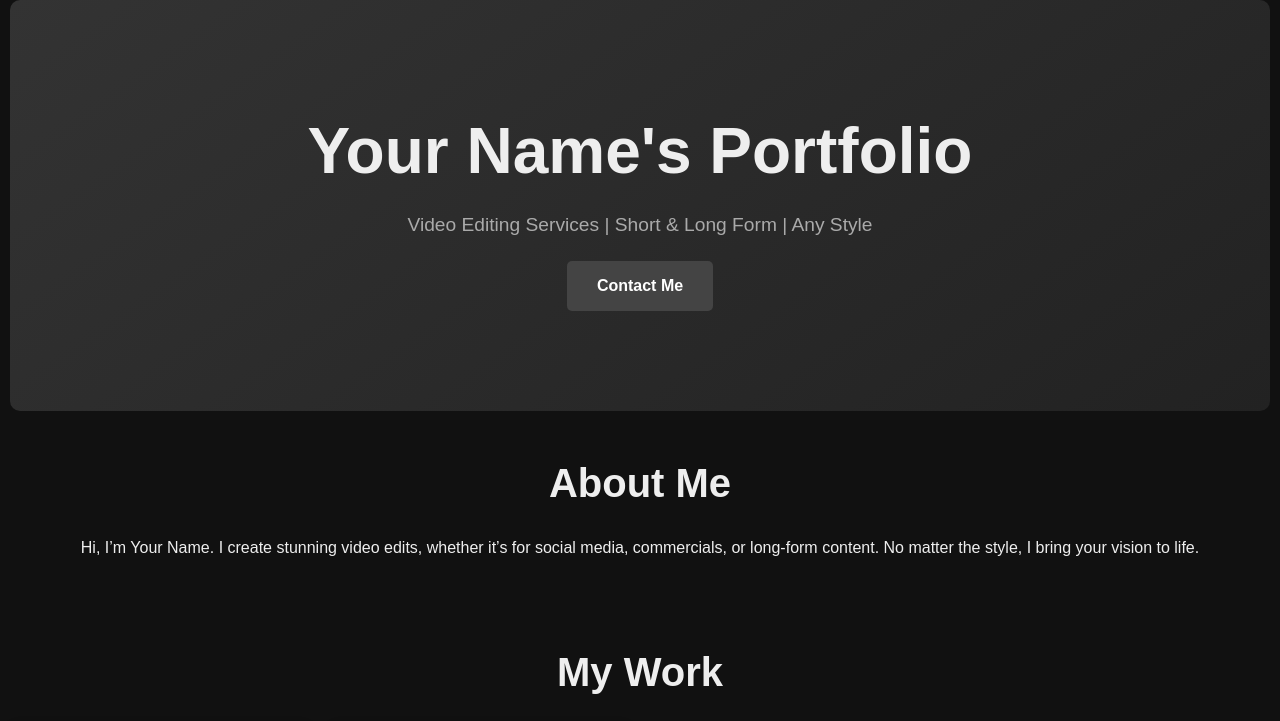
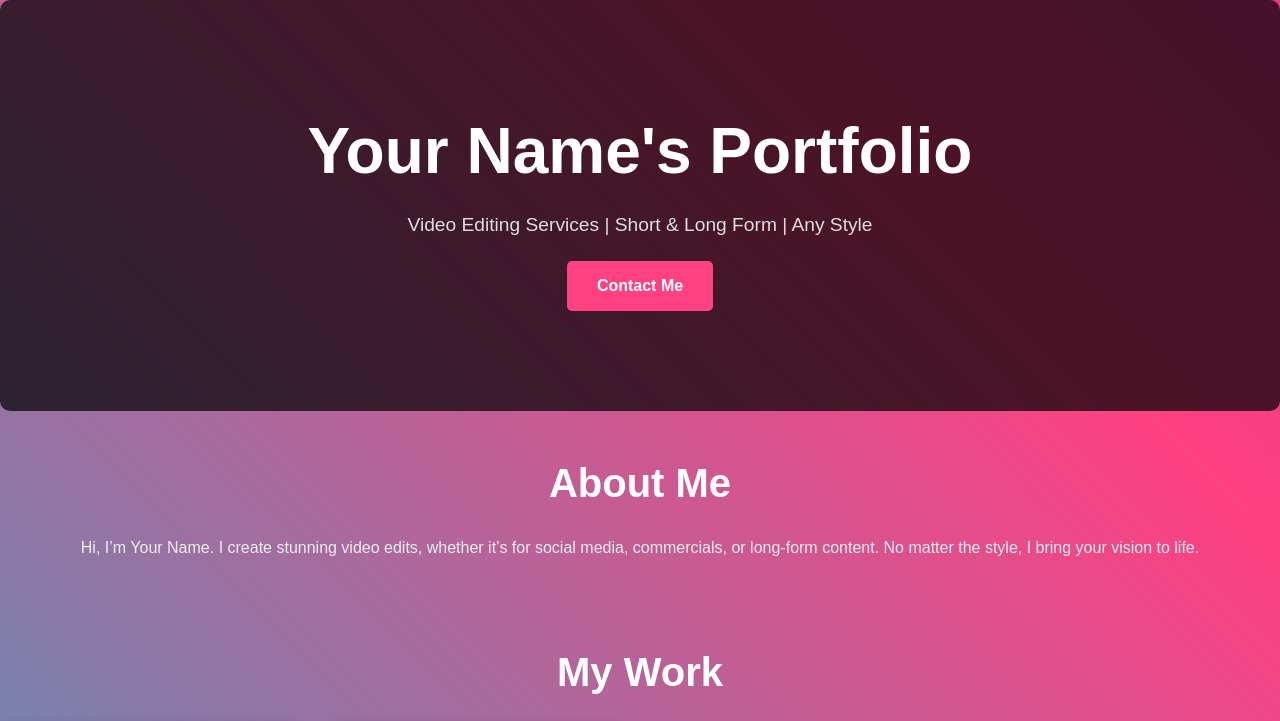
Before and after one commit to hamzawlh99/video-portfolio, a plain HTML site: page index.html in a window 1280 px wide. Shown: the top 721 px of the page. Drawn offline with Linux system fonts and the light colour scheme; grey boxes are pictures that could not be loaded.

Commit message:
Added dynamic background with mouse interaction and vibrant colors

```diff
--- a/index.html
+++ b/index.html
@@ -47,6 +47,20 @@
 
   <!-- JavaScript for Interactivity -->
   <script>
+    // Mouse movement interaction
+    const body = document.querySelector('body');
+
+    document.addEventListener('mousemove', (event) => {
+      const mouseX = event.clientX / window.innerWidth;
+      const mouseY = event.clientY / window.innerHeight;
+
+      const r = Math.round(mouseX * 255);
+      const g = Math.round(mouseY * 255);
+      const b = Math.round((1 - mouseX) * 255);
+
+      body.style.background = `rgb(${r}, ${g}, ${b})`; // Update background color based on mouse position
+    });
+
     // Hover effect for CTA button
     const ctaButton = document.querySelector('.cta');
     ctaButton.addEventListener('mouseenter', () => {
--- a/style.css
+++ b/style.css
@@ -11,14 +11,37 @@ body {
   background-color: #111;
   color: #eee;
   line-height: 1.6;
-  padding: 0 10px;
+  padding: 0;
+  overflow: hidden; /* Hide the scrollbars */
+  height: 100vh; /* Full viewport height */
+  position: relative;
+}
+
+/* Dynamic Gradient Background */
+body::before {
+  content: '';
+  position: absolute;
+  top: 0;
+  left: 0;
+  width: 100%;
+  height: 100%;
+  background: linear-gradient(45deg, #00bcd4, #ff4081, #8e24aa, #3f51b5);
+  background-size: 400% 400%;
+  animation: gradientMove 6s ease infinite;
+  z-index: -1;
+}
+
+@keyframes gradientMove {
+  0% { background-position: 0% 50%; }
+  50% { background-position: 100% 50%; }
+  100% { background-position: 0% 50%; }
 }
 
 /* Header Styling */
 header {
   text-align: center;
   padding: 100px 20px;
-  background: linear-gradient(145deg, #333, #222);
+  background: rgba(0, 0, 0, 0.7); /* Slight transparency */
   border-radius: 10px;
   opacity: 0;
   transform: translateY(50px);
@@ -28,30 +51,32 @@ header {
 h1 {
   font-size: 4rem;
   margin-bottom: 0.5rem;
+  color: #fff;
 }
 
 header p {
   font-size: 1.2rem;
-  color: #aaa;
+  color: #ddd;
 }
 
 .cta {
   display: inline-block;
   margin-top: 20px;
   padding: 12px 30px;
-  background-color: #444;
+  background-color: #ff4081; /* Bright pink */
   color: #fff;
   font-weight: bold;
   text-decoration: none;
   border-radius: 5px;
-  transition: background 0.3s ease;
+  transition: background 0.3s ease, transform 0.3s ease;
   opacity: 0;
   transform: translateY(20px);
   animation: fadeInUp 1.5s 0.5s forwards;
 }
 
 .cta:hover {
-  background-color: #666;
+  background-color: #e91e63; /* Darker pink */
+  transform: scale(1.1);
 }
 
 /* Section Styling */
@@ -66,6 +91,7 @@ section {
 section h2 {
   font-size: 2.5rem;
   margin-bottom: 20px;
+  color: #fff;
 }
 
 .video-grid {
```
